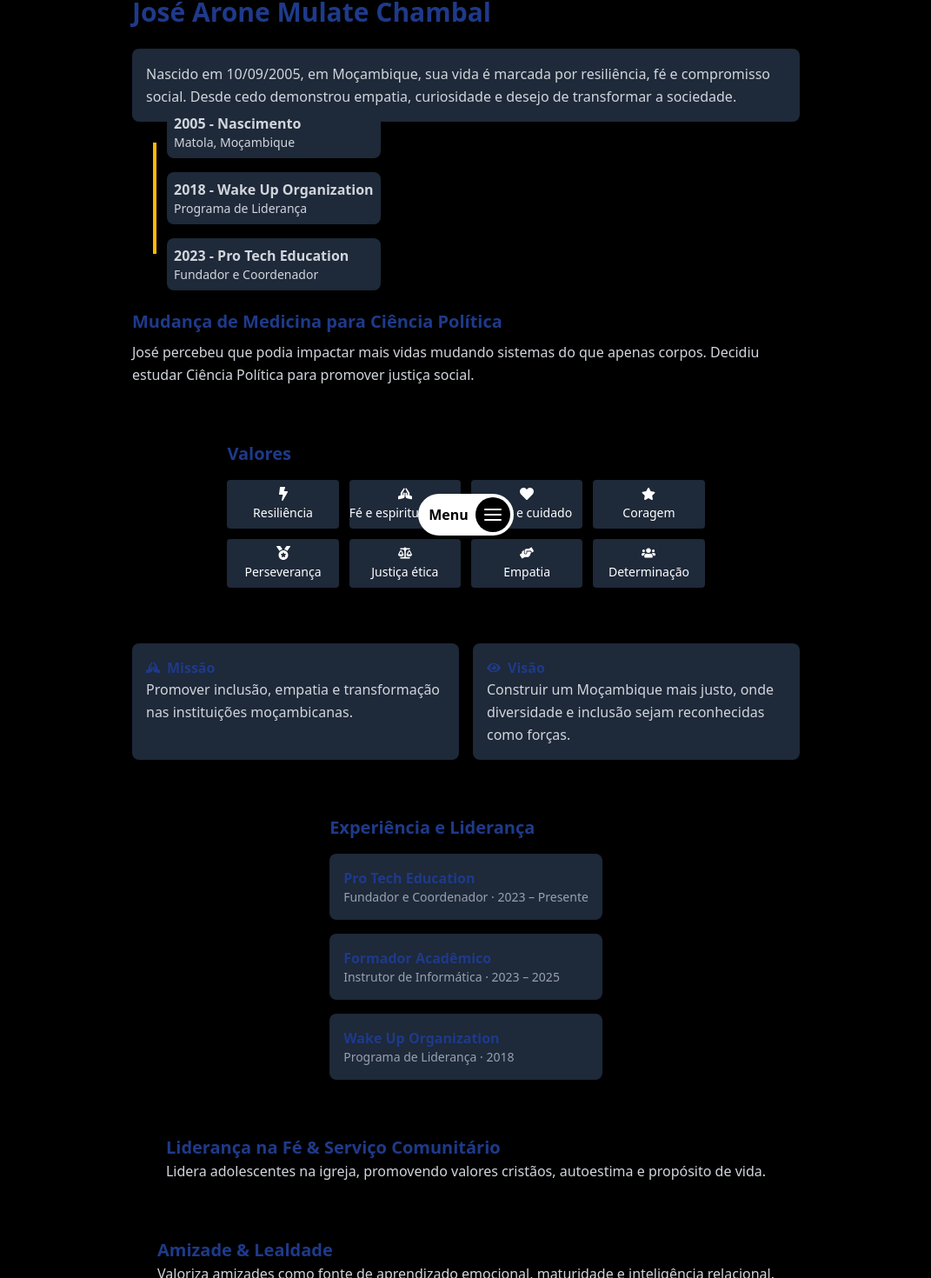
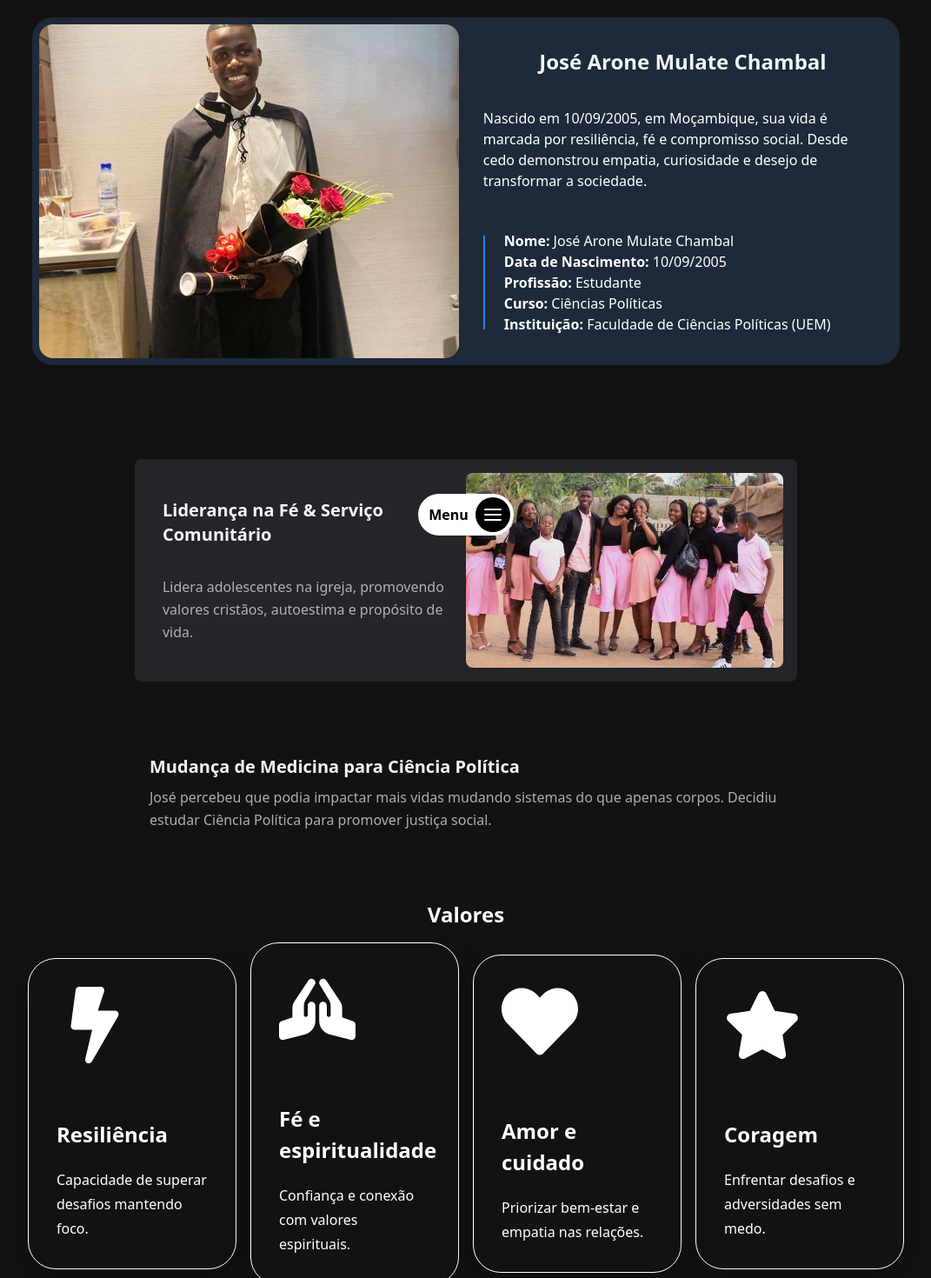
Before and after one commit to CUSTcoding/portifolio-jose, a Next.js app: page /sobre in a window 1280 px wide. Shown: the part 168-1638 px from the top of the page at 87% size, without its empty margins (104-1175 px from the left). Built offline with nearby package versions, Linux system fonts and the light colour scheme.

Commit message:
feat: add new style with about component

```diff
--- a/src/components/about/about.tsx
+++ b/src/components/about/about.tsx
@@ -3,41 +3,47 @@ import { useState } from "react";
 import { motion } from "framer-motion";
 import {
   FaHeart, FaPrayingHands, FaMedal, FaUsers,
-  FaBalanceScale, FaBolt, FaHandsHelping, FaStar, FaEye, FaTimes
+  FaBalanceScale, FaBolt, FaHandsHelping, FaStar, FaEye,
 } from "react-icons/fa";
+
+import Image from "next/image";
 
 export default function About() {
   const [modal, setModal] = useState<{title: string, description: string} | null>(null);
 
   const valores = [
-    { icon: <FaBolt />, name: "Resiliência", desc: "Capacidade de superar desafios mantendo foco." },
-    { icon: <FaPrayingHands />, name: "Fé e espiritualidade", desc: "Confiança e conexão com valores espirituais." },
-    { icon: <FaHeart />, name: "Amor e cuidado", desc: "Priorizar bem-estar e empatia nas relações." },
-    { icon: <FaStar />, name: "Coragem", desc: "Enfrentar desafios e adversidades sem medo." },
-    { icon: <FaMedal />, name: "Perseverança", desc: "Manter disciplina e foco nos objetivos." },
-    { icon: <FaBalanceScale />, name: "Justiça ética", desc: "Agir com ética, imparcialidade e integridade." },
-    { icon: <FaHandsHelping />, name: "Empatia", desc: "Compreender sentimentos e perspectivas alheias." },
-    { icon: <FaUsers />, name: "Determinação", desc: "Foco e ação contínua para alcançar metas." },
+  { icon: FaBolt, name: "Resiliência", desc: "Capacidade de superar desafios mantendo foco." },
+  { icon: FaPrayingHands, name: "Fé e espiritualidade", desc: "Confiança e conexão com valores espirituais." },
+  { icon: FaHeart, name: "Amor e cuidado", desc: "Priorizar bem-estar e empatia nas relações." },
+  { icon: FaStar, name: "Coragem", desc: "Enfrentar desafios e adversidades sem medo." },
+  { icon: FaMedal, name: "Perseverança", desc: "Manter disciplina e foco nos objetivos." },
+  { icon: FaBalanceScale, name: "Justiça ética", desc: "Agir com ética, imparcialidade e integridade." },
+  { icon: FaHandsHelping, name: "Empatia", desc: "Compreender sentimentos e perspectivas alheias." },
+  { icon: FaUsers, name: "Determinação", desc: "Foco e ação contínua para alcançar metas." },
 ];
+
 
   const experiencias = [
     {
       title: "Pro Tech Education",
       role: "Fundador e Coordenador",
       period: "2023 – Presente",
-      description: "Plataforma de inclusão digital e empoderamento juvenil."
+      description: "Plataforma de inclusão digital e empoderamento juvenil.",
+      image: '/img/dd852c18-c364-4d6a-b4d0-c1d03027e087.jpeg',
     },
     {
       title: "Formador Acadêmico",
       role: "Instrutor de Informática",
       period: "2023 – 2025",
-      description: "Ensino técnico em informática básica e hardware."
+      description: "Ensino técnico em informática básica e hardware.",
+      image: '/img/6a4f9cbd-f671-4afa-8069-0cfe3bd1bf42.jpeg',
     },
     {
       title: "Wake Up Organization",
       role: "Programa de Liderança",
       period: "2018",
-      description: "Formação em relações públicas e comunicação estratégica."
+      description: "Formação em relações públicas e comunicação estratégica.",
+      image: '/img/3ee75f62-db5e-4d06-bbdd-94ec51763910.jpeg',
     }
   ];
 
@@ -47,7 +53,7 @@ export default function About() {
   };
 
   return (
-    <main className="bg-black text-white w-full flex flex-col items-center py-16 gap-16 px-4">
+    <main className=" text-white w-full flex flex-col items-center py-16 gap-16 px-4">
 
       {/* Header */}
       <motion.p
@@ -58,79 +64,122 @@ export default function About() {
         Sobre Mim
       </motion.p>
 
-      {/* Biografia e Linha do Tempo */}
+
+     <motion.div className="flex items-center w-full justify-center py-6 flex-col">
+        <div className="w-[80%] flex flex-col md:flex-row gap-4 bg-gray-800 p-2 rounded-3xl">
+
+
+          <div className="foto relative w-full md:w-1/2 h-64 md:h-[24rem] rounded-2xl overflow-hidden">
+            <Image
+              src="/img/1e7b803b-7c8a-42c1-a51c-c46ab13c1d72.jpeg"
+              fill
+              className="object-cover"
+              alt="Foto de José Arone Mulate Chambal"
+            />
+          </div>
+
+
+          <div className="info w-full md:w-1/2 bg-gray-800 rounded-2xl flex flex-col items-center justify-around p-3">
+            <h1 className="text-2xl font-bold !text-gray-100 mb-2">José Arone Mulate Chambal</h1>
+            <p className="text-sm sm:text-base mb-4">
+              Nascido em 10/09/2005, em Moçambique, sua vida é marcada por resiliência, fé e compromisso social. Desde cedo demonstrou empatia, curiosidade e desejo de transformar a sociedade.
+            </p>
+
+            <div className="w-full flex gap-3 relative">
+              <div className="absolute w-0.5 bg-blue-500 h-[90%] left-0 top-1/2 -translate-y-1/2"></div>
+              <div className="pl-6">
+                <h2 className="!text-white"><span className="font-semibold">Nome:</span> José Arone Mulate Chambal</h2>
+                <h4 className="!text-white"><span className="font-semibold">Data de Nascimento:</span> 10/09/2005</h4>
+                <h4 className="!text-white"><span className="font-semibold">Profissão:</span> Estudante</h4>
+                <h4 className="!text-white"><span className="font-semibold">Curso:</span> Ciências Políticas</h4>
+                <h4 className="!text-white"><span className="font-semibold">Instituição:</span> Faculdade de Ciências Políticas (UEM)</h4>
+              </div>
+            </div>
+          </div>
+
+
+
+        </div>
+      </motion.div>
+
       <motion.section
         variants={animSection}
         initial="hidden"
         whileInView="visible"
         viewport={{ once: true }}
-        className="max-w-3xl flex flex-col gap-6 text-gray-300"
+        className="max-w-3xl flex flex-col md:flex-row gap-2  bg-gray-500/20 rounded-lg p-4 m-5"
       >
-        <h1 className="text-3xl font-bold text-amber-400">José Arone Mulate Chambal</h1>
-        <p className="bg-gray-800 rounded-lg p-4 leading-relaxed text-sm sm:text-base">
-          Nascido em 10/09/2005, em Moçambique, sua vida é marcada por resiliência, fé e compromisso social. Desde cedo demonstrou empatia, curiosidade e desejo de transformar a sociedade.
+        <div className="flex flex-col gap-2 m-4 justify-around">
+          <h2 className="text-xl font-semibold !text-gray-100">Liderança na Fé & Serviço Comunitário</h2>
+          <p className="text-gray-300/80 text-sm sm:text-base leading-relaxed">
+            Lidera adolescentes na igreja, promovendo valores cristãos, autoestima e propósito de vida.
           </p>
+        </div>
+        <div className="w-full md:w-1/2 h-[14rem] relative rounded-lg overflow-hidden flex-shrink-0">
+              <Image src={'/img/d50d0b1e-2c97-4af1-80cf-1c7081f1994c.jpeg'} alt={"igreja"} fill className="object-cover" />
+          </div>
 
-        <div className="relative w-full h-32 flex items-center">
-          <div className="absolute w-1 bg-amber-400 h-full left-6"></div>
-          <div className="flex flex-col ml-10 gap-4">
-            <div className="bg-gray-800 p-2 rounded-lg">
-              <p className="font-semibold">2005 - Nascimento</p>
-              <p className="text-gray-300 text-sm">Matola, Moçambique</p>
-            </div>
-            <div className="bg-gray-800 p-2 rounded-lg">
-              <p className="font-semibold">2018 - Wake Up Organization</p>
-              <p className="text-gray-300 text-sm">Programa de Liderança</p>
-            </div>
-            <div className="bg-gray-800 p-2 rounded-lg">
-              <p className="font-semibold">2023 - Pro Tech Education</p>
-              <p className="text-gray-300 text-sm">Fundador e Coordenador</p>
-            </div>
-          </div>
-        </div>
       </motion.section>
 
-      {/* Mudança de carreira */}
+
        <motion.section
             variants={animSection}
             initial="hidden"
             whileInView="visible"
             viewport={{ once: true }}
-        className="max-w-3xl flex flex-col gap-2"
+            className="max-w-3xl flex flex-col gap-2 px-5"
           >
-        <h2 className="text-xl font-semibold text-amber-400">Mudança de Medicina para Ciência Política</h2>
-        <p className="text-gray-300 text-sm sm:text-base leading-relaxed">
+            <h2 className="text-xl font-semibold !text-gray-100">Mudança de Medicina para Ciência Política</h2>
+            <p className="text-gray-300/80 text-sm sm:text-base leading-relaxed">
               José percebeu que podia impactar mais vidas mudando sistemas do que apenas corpos. Decidiu estudar Ciência Política para promover justiça social.
             </p>
         </motion.section>
 
-      {/* Valores */}
-      <motion.section
-        variants={animSection}
-        initial="hidden"
-        whileInView="visible"
-        viewport={{ once: true }}
-        className="max-w-3xl flex flex-col gap-4"
+
+      <motion.div
+        initial={{ opacity: 0, y: 45 }}
+        animate={{ opacity: 1, y: 0, transition: { duration: 1 } }}
+        className=" w-full md:w-[calc(85%)] flex flex-col items-center justify-center py-4 "
         >
-        <h2 className="text-xl font-semibold text-amber-400">Valores</h2>
-        <div className="grid grid-cols-2 sm:grid-cols-4 gap-3">
-          {valores.map((v, i) => (
+
+          <motion.h3
+            className="text-start text-2xl !text-white font-bold"
+            initial={{ opacity: 0, y: -15 }}
+            animate={{ opacity: 1, y: 0, transition: { duration: 0.7 } }}
+          >
+            Valores
+          </motion.h3>
+
           <motion.div
-              key={i}
-              whileHover={{ scale: 1.05 }}
-              className="flex flex-col items-center gap-1 bg-gray-800 py-2 rounded cursor-pointer justify-center group relative"
+          className="flex flex-wrap items-center justify-center m-4 gap-4 ">
+              {valores.map((valor, index) => {
+                const Icon = valor.icon;
+                return (
+                  <div
+                    key={index}
+                    className="flex flex-col w-[13rem] md:w-[15rem] p-6 lg:p-8 gap-14 lg:gap-16
+                              border border-nav-gray bg-main-background rounded-[1.125rem] lg:rounded-4xl
+                              shadow-[0px_16px_32px_0px_#00000040]"
                   >
-              {v.icon}
-              <span className="text-xs sm:text-sm">{v.name}</span>
-              <span className="absolute bottom-full mb-2 left-1/2 -translate-x-1/2 w-max bg-gray-700 p-1 text-xs rounded opacity-0 group-hover:opacity-100 transition">
-                {v.desc}
-              </span>
+                    <Icon className="h-[4.75rem] w-[4.75rem] lg:h-[5.5rem] lg:w-[5.5rem]" />
+
+                    <div className="flex flex-col gap-4 lg:gap-5">
+                      <p className="text-section-white text-xl font-semibold lg:text-2xl leading-[1.875rem] lg:leading-9 font-poppins">
+                        {valor.name}
+                      </p>
+
+                      <p className="text-paragraph-white text-sm lg:text-base leading-[1.625rem] lg:leading-7 font-poppins">
+                        {valor.desc}
+                      </p>
+                    </div>
+                  </div>
+                );
+              })}
           </motion.div>
-          ))}
-        </div>
-      </motion.section>
 
-      {/* Missão & Visão */}
+        </motion.div>
+
+
          <motion.section
         variants={animSection}
         initial="hidden"
@@ -138,88 +187,57 @@ export default function About() {
         viewport={{ once: true }}
         className="max-w-3xl flex flex-col md:flex-row gap-4"
       >
-        <div className="bg-gray-800 p-4 rounded-lg flex-1">
-          <h3 className="text-amber-400 font-semibold flex items-center gap-2"><FaPrayingHands /> Missão</h3>
-          <p className="text-gray-300 text-sm sm:text-base leading-relaxed">
+        <div className="bg-gray-800/50 p-4 rounded-lg flex-1">
+          <h3 className="!text-gray-300 font-semibold flex items-center text-xl gap-2"><FaPrayingHands /> Missão</h3>
+          <p className="!text-gray-300 text-sm sm:text-base leading-relaxed">
             Promover inclusão, empatia e transformação nas instituições moçambicanas.
           </p>
         </div>
 
-        <div className="bg-gray-800 p-4 rounded-lg flex-1">
-          <h3 className="text-amber-400 font-semibold flex items-center gap-2"><FaEye /> Visão</h3>
+        <div className="bg-gray-800/50 p-4 rounded-lg flex-1">
+          <h3 className="!text-gray-300 font-semibold flex items-center text-xl gap-2"><FaEye /> Visão</h3>
           <p className="text-gray-300 text-sm sm:text-base leading-relaxed">
             Construir um Moçambique mais justo, onde diversidade e inclusão sejam reconhecidas como forças.
           </p>
         </div>
       </motion.section>
 
-      {/* Experiências com Modal */}
+
        <motion.section
         variants={animSection}
         initial="hidden"
         whileInView="visible"
         viewport={{ once: true }}
-        className="max-w-3xl flex flex-col gap-4"
+        className="w-[calc(85%)] flex flex-col gap-4"
       >
-        <h2 className="text-xl font-semibold text-amber-400">Experiência e Liderança</h2>
+        <h2 className="text-xl font-semibold !text-gray-50 py-2 border-b-2 w-[calc(90%)] md:w-[calc(40%)] border-white/40">Experiência e Liderança</h2>
+
+        <div className="flex w-full items-center justify-center flex-wrap gap-9">
           {experiencias.map((exp, i) => (
           <motion.div
             key={i}
             whileHover={{ scale: 1.02 }}
-            className="bg-gray-800 p-4 rounded-lg cursor-pointer transition"
+            className="bg-gray-800 p-4 rounded-lg cursor-pointer transition flex flex-col  gap-4 items-center"
             onClick={() => setModal({ title: exp.title, description: exp.description })}
           >
-            <h3 className="text-amber-300 font-semibold">{exp.title}</h3>
-            <p className="text-gray-400 text-sm">{exp.role} · {exp.period}</p>
+
+            <div className="w-full h-54 relative rounded-lg overflow-hidden flex-shrink-0">
+              <Image src={exp.image} alt={exp.title} fill className="object-cover" />
+            </div>
+
+
+            <div className="flex flex-col gap-2">
+              <h3 className="!text-gray-200 font-semibold">{exp.title}</h3>
+              <p className="!text-gray-400 text-sm">{exp.role} · {exp.period}</p>
+            </div>
           </motion.div>
         ))}
+        </div>
+
       </motion.section>
 
-      {/* Modal de Experiência */}
-      {modal && (
-        <div className="fixed inset-0 bg-black bg-opacity-70 flex items-center justify-center z-50">
-          <motion.div
-            initial={{ scale: 0.8, opacity: 0 }}
-            animate={{ scale: 1, opacity: 1 }}
-            exit={{ scale: 0.8, opacity: 0 }}
-            className="bg-gray-800 rounded-lg p-6 max-w-lg w-full relative"
-          >
-            <button className="absolute top-2 right-2 text-amber-400" onClick={() => setModal(null)}>
-              <FaTimes />
-            </button>
-            <h3 className="text-amber-300 font-semibold text-lg mb-2">{modal.title}</h3>
-            <p className="text-gray-300 text-sm sm:text-base">{modal.description}</p>
-          </motion.div>
-        </div>
-      )}
 
-      {/* Fé */}
-      <motion.section
-        variants={animSection}
-        initial="hidden"
-        whileInView="visible"
-        viewport={{ once: true }}
-        className="max-w-3xl"
-      >
-        <h2 className="text-xl font-semibold text-amber-400">Liderança na Fé & Serviço Comunitário</h2>
-        <p className="text-gray-300 text-sm sm:text-base leading-relaxed">
-          Lidera adolescentes na igreja, promovendo valores cristãos, autoestima e propósito de vida.
-        </p>
-      </motion.section>
 
-      {/* Amizade */}
-      <motion.section
-        variants={animSection}
-        initial="hidden"
-        whileInView="visible"
-        viewport={{ once: true }}
-        className="max-w-3xl"
-      >
-        <h2 className="text-xl font-semibold text-amber-400">Amizade & Lealdade</h2>
-        <p className="text-gray-300 text-sm sm:text-base leading-relaxed">
-          Valoriza amizades como fonte de aprendizado emocional, maturidade e inteligência relacional.
-        </p>
-      </motion.section>
     </main>
   );
 }
```
Lines whose indentation alone changed are shown as unchanged.
